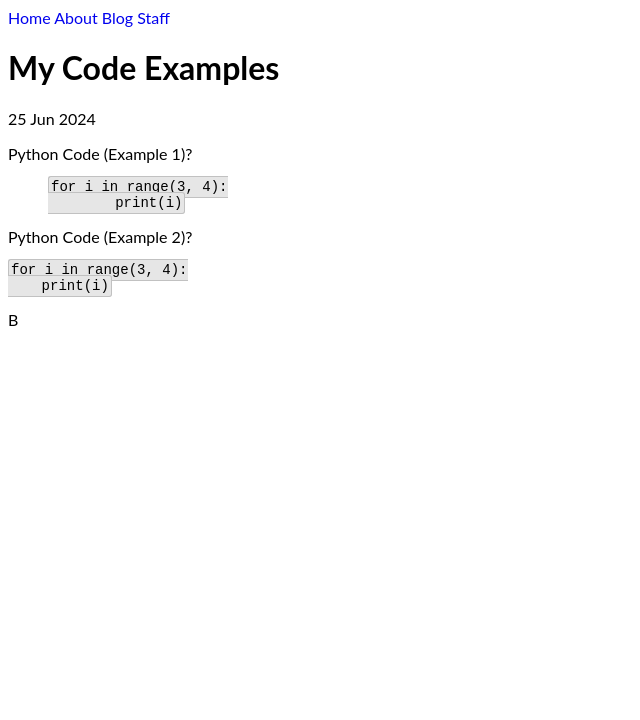
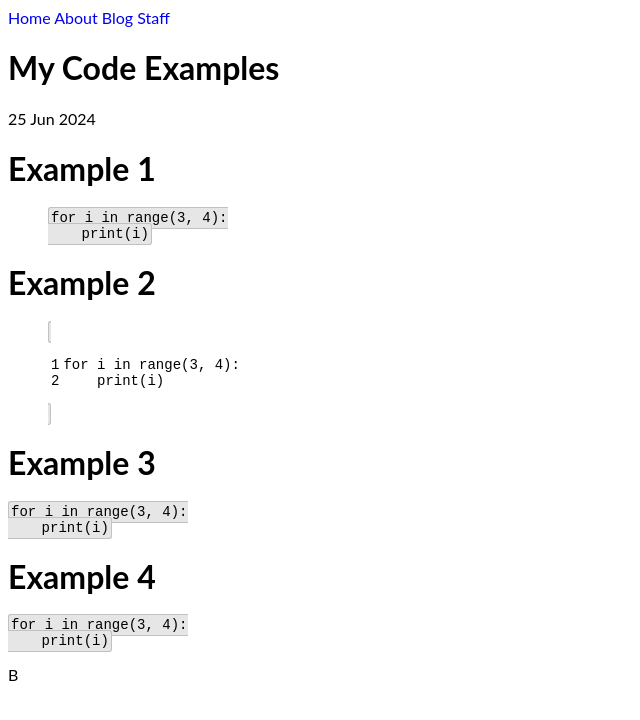
Before and after one commit to CategorIAN/categorian.github.io, a Jekyll site: the page built from _posts/2024-06-25-Code Examples.md, in a window 1280 px wide. Shown: the top 720 px of the page, without its empty margins (0-640 px from the left). Built offline with Jekyll 4.4.1, drawn with Linux system fonts in a browser that asks for light colours; Markdown is read by kramdown in place of the engine named in the settings.

Commit message:
Update 2024-06-25-Code Examples.md

````diff
--- a/_posts/2024-06-25-Code Examples.md
+++ b/_posts/2024-06-25-Code Examples.md
@@ -2,19 +2,33 @@
 title: My Code Examples
 ---
 
-Python Code (Example 1)?
+<h1>Example 1</h1>
 
 {% highlight python %}
 for i in range(3, 4):
-	print(i)
+    print(i)
+{% endhighlight %}
+
+<h1>Example 2</h1>
+
+{% highlight python linenos %}
+for i in range(3, 4):
+    print(i)
 {% endhighlight %}
 
 
-Python Code (Example 2)?
+<h1>Example 3</h1>
 
 ```python
 for i in range(3, 4):
     print(i)
 ```
 
+<h1>Example 4</h1>
+
+~~~python
+for i in range(3, 4):
+    print(i)
+~~~
+
 B
````
